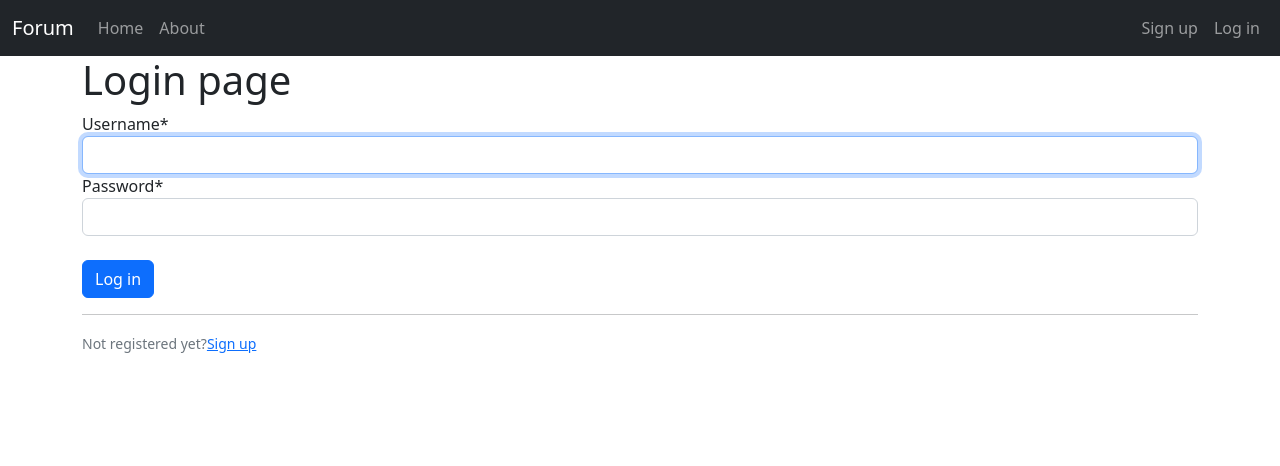
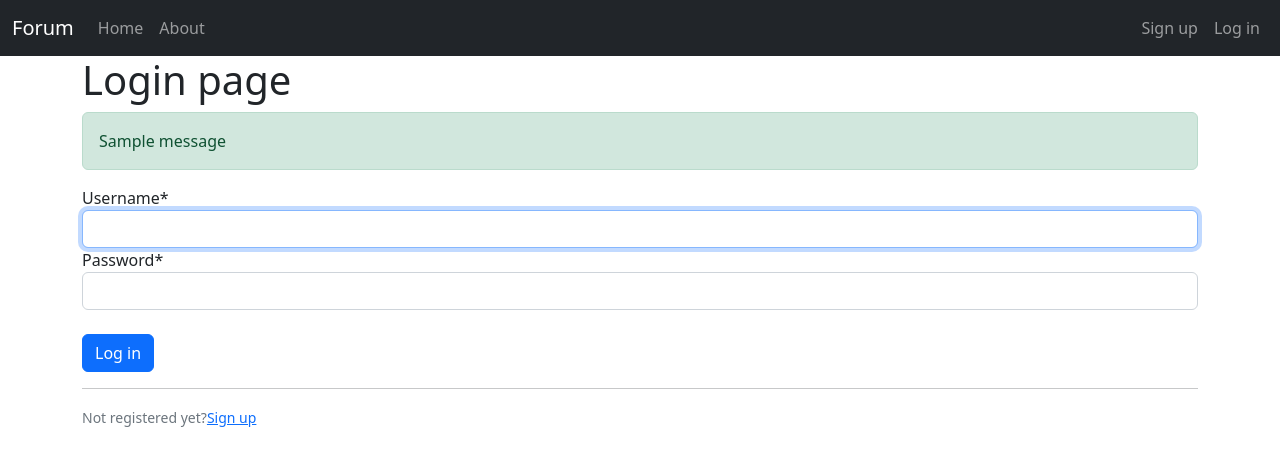
Before and after one commit to iShamil1990/forum_prj, a Django app: page /login/ in a window 1280 px wide. Shown: the top 466 px of the page. Run offline with Django 4.2, Linux system fonts and the light colour scheme; tables that the repository leaves empty hold one stand-in row (values such as "Sample post"); one stand-in notice (Sample message) is shown; some libraries are stand-ins or nearby versions.

Commit message:
messages

```diff
--- a/service/urls.py
+++ b/service/urls.py
@@ -9,7 +9,8 @@ urlpatterns = [
     path('logout/', auth_views.LogoutView.as_view(template_name = "logout.html"), name='logout'),
     path('', views.PostsView.as_view(), name='index'),
     path('post/<int:pk>', views.DetailPostsView.as_view(), name='detail_post'),
-    path('create_post', views.CreatePostView.as_view(), name='create_post'),
+    # path('create_post', views.CreatePostView.as_view(), name='create_post'),
+    path('create_post', views.create_post, name='create_post'),
     path('update_post/<int:pk>', views.UpdatePostView.as_view(), name='update_post'),
     path('delete_post/<int:pk>', views.DeletePostView.as_view(), name='delete_post'),
     path('post/<int:pk>/add_comment', views.AddCommentView.as_view(), name='add_comment'),
--- a/templates/index.html
+++ b/templates/index.html
@@ -15,6 +15,19 @@
     <div class="container">
         {% block content %}
             <h1>Forum</h1>
+            {% if messages %}
+                {% for message in messages %}
+                    {% if message.level == DEFAULT_MESSAGE_LEVELS.ERROR %}
+                        <div class="alert alert-danger" role="alert">
+                            {{ message }}
+                        </div>
+                    {% else %}
+                        <div class="alert alert-{{message.tags}}" role="alert">
+                            {{ message }}
+                        </div>
+                    {% endif %}
+                {% endfor %}
+            {% endif %}
             {% if user.is_superuser or user.is_staff %}
                 <a href="{% url 'create_post' %}" class="btn btn-primary">Create new post</a>
             {% endif %}
--- a/templates/login.html
+++ b/templates/login.html
@@ -3,6 +3,13 @@
 
 {% block content %}
     <h1>Login page</h1>
+    {% if messages %}
+        {% for message in messages %}
+            <div class="alert alert-{{message.tags}}" role="alert">
+                {{ message }}
+            </div>
+        {% endfor %}
+    {% endif %}
     <form method="POST">
         {% csrf_token %}
         {{ form|crispy }}
```
Also changed, not shown: service/views.py (+28 -7 lines).
